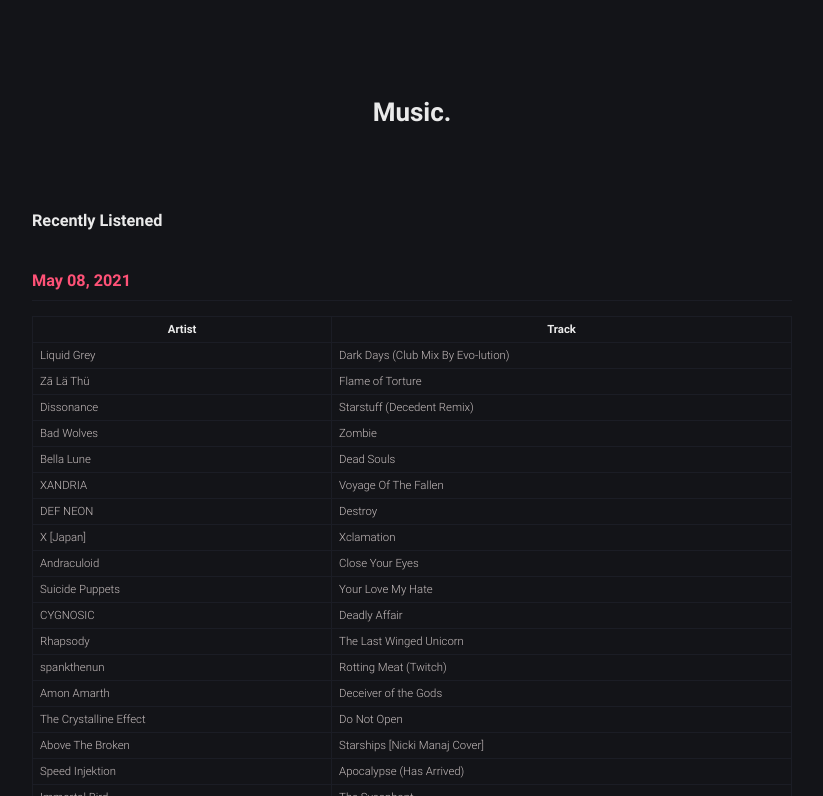
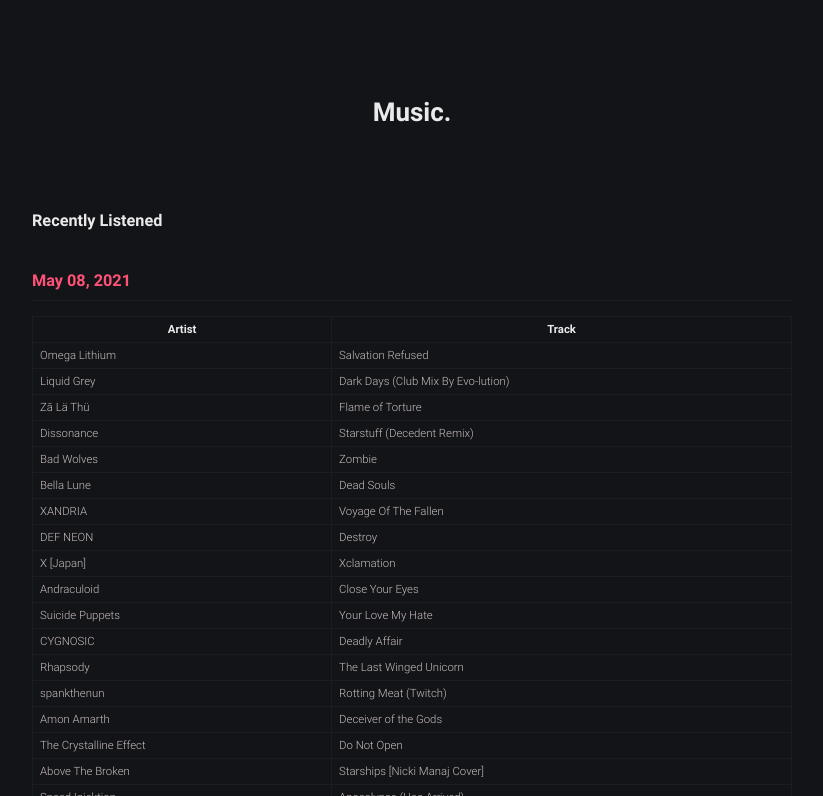
Before and after one commit to robert-marshall/xyz, a Jekyll site: the page built from music.md, in a window 1280 px wide and 900 px high, cut to the strip 104-900 px from the top of the window. Shown: the whole strip, without its empty margins (228-1051 px from the left). Built offline with Jekyll 4.4.1, drawn with Linux system fonts in a browser that asks for light colours.

Commit message:
extra debug for stuff module

```diff
--- a/music.md
+++ b/music.md
@@ -11,6 +11,7 @@
 
 | Artist | Track |
 |--------|-------|
+Omega Lithium | Salvation Refused
 Liquid Grey | Dark Days (Club Mix By Evo-lution)
 Zā Lä Thü | Flame of Torture
 Dissonance | Starstuff (Decedent Remix)
```
